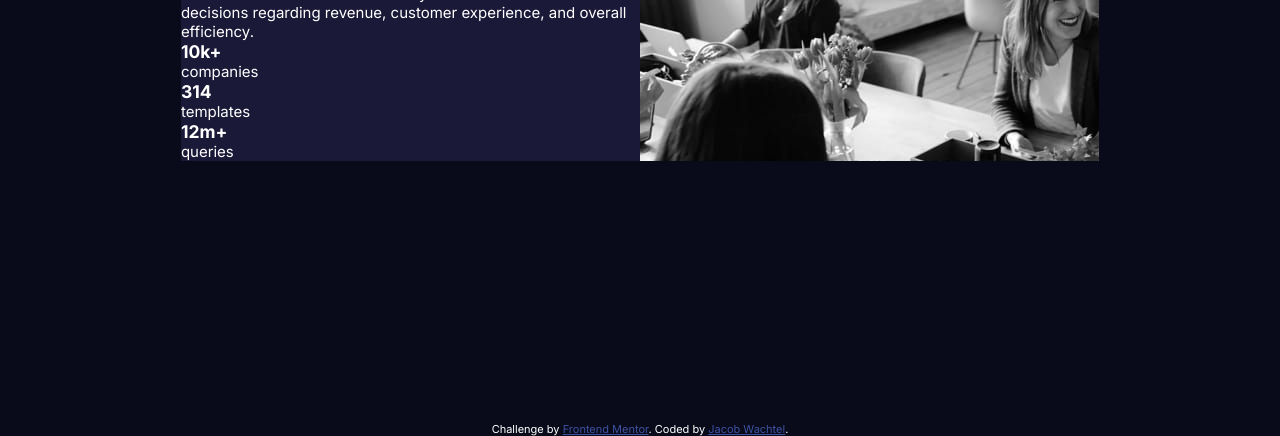
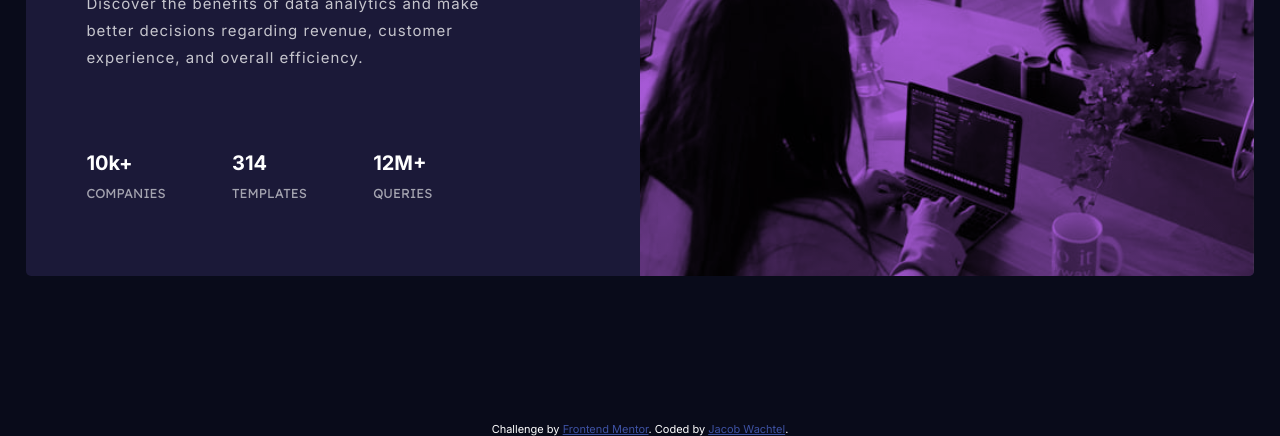
Before and after one commit to jacobwachtel/preview-card-component, a plain HTML site: page index.html in a window 1280 px wide. Shown: the part 364-800 px from the top of the page. Drawn offline with Linux system fonts and the light colour scheme.

Commit message:
Finished structure and styling of Business Stats Preview Card Component

```diff
--- a/index.html
+++ b/index.html
@@ -18,47 +18,48 @@
 </head>
 <body>
 
-    <!-- MAIN CONTAINOR -->
+
     <div class="card">
-      <div class="content">
+      <div class="card__content">
+        <div class="card__heading">
           <h1 class="heading-primary">Get <span>insights</span> that help your business grow.</h1>
           <p class="paragraph">
             Discover the benefits of data analytics and make better decisions regarding revenue, customer experience, and overall efficiency.
           </p>
 
-        <!-- Company Statistics -->
+
+          <div class="social-proof">
             <div class="stats">
-          <div class="companies">
-            <h3 class="stat-1">10k+</h3>
-              <p>
+              <h3 class="stats__number">10k+</h3>
+                <p class="stats__type">
                   companies
                 </p>
 
             </div>
 
-
-          <div class="templates">
-            <h3 class="stat-2">314 </h3>
-              <p>
+            <div class="stats">
+              <h3 class="stats__number">314 </h3>
+                <p class="stats__type">
                   templates
                 </p>
 
             </div>
 
-          <div class="queries">
-            <h3 class="stat-3">12m+</h3>
-              <p>
+            <div class="stats">
+              <h3 class="stats__number">12M+</h3>
+                <p class="stats__type">
                   queries
                 </p>
 
             </div>
-
-
+          </div>
         </div>
       </div>
 
-      <!-- IMAGE CONTAINOR -->
-      <div class="img"></div>
+
+      <div class="img">
+
+      </div>
 
 
     </div>
--- a/style.css
+++ b/style.css
@@ -9,9 +9,14 @@
     --bg-color-card: hsl(244, 38%, 16%);
     --color-tertiary: hsl(277, 64%, 61%);
 
-    --color-white: hsl(0, 0%, 100%);
-    --color-white-2: hsla(0, 0%, 100%, 0.75);
-    --color-white-3: hsla(0, 0%, 100%, 0.6);
+    --color-white: #fff;
+    --color-white-2: rgba(255, 255, 255, 0.75);
+    --color-white-3: rgba(255, 255, 255, 0.6);
+
+    --font-inter: 'Inter',
+    sans-serif;
+    --font-lexend: 'Lexend Deca',
+    sans-serif;
 }
 
 html {
@@ -23,7 +28,6 @@ body {
     height: 100vh;
     box-sizing: border-box;
     font-family: 'Inter', sans-serif;
-    /* font-family: 'Lexend Deca', sans-serif; */
     font-size: 1.5rem;
     background-color: var(--bg-color);
     color: var(--color-white);
@@ -38,22 +42,69 @@ body {
     max-width: 144rem;
     display: flex;
     background-color: var(--bg-color-card);
-    /* margin-bottom: 40rem; */
+    border-radius: 5px;
+    overflow: hidden;
 }
 
-.content {
+.card__content {
     width: 50%;
 }
 
+.card__heading {
+    padding: 6rem;
+    padding-right: 8rem;
+}
+
+.heading-primary {
+    font-size: 4rem;
+    padding-bottom: 1rem;
+}
+
+.heading-primary span {
+    color: var(--color-tertiary);
+}
 
 
+.paragraph {
+    padding: 2.5rem 4rem 8rem 0;
+    font-size: 1.5rem;
+    font-family: var(--font-inter);
+    color: var(--color-white-2);
+    line-height: 1.8;
+    letter-spacing: .1rem;
+}
+
+.social-proof {
+    width: 75%;
+    padding-bottom: 1.5rem;
+    display: flex;
+    align-items: center;
+    justify-content: space-between;
+}
+
+.stats__number {
+    font-size: 2rem;
+    padding-right: 1.5rem;
+}
+
+.stats__type {
+    padding-top: 1rem;
+    font-size: 1.3rem;
+    font-family: var(--font-lexend);
+    font-weight: 400;
+    color: var(--color-white-3);
+    text-transform: uppercase;
+}
 
 .img {
     width: 50%;
-    background-image: url(./images/image-header-desktop.jpg);
+    background-image: linear-gradient(to bottom, hsla(277, 64%, 61%, 1),
+        hsla(277, 64%, 61%, 1)),
+        url(./images/image-header-desktop.jpg);
+    background-position: top;
+    background-size: cover;
+    background-blend-mode: multiply;
 }
-
-
 
 .attribution {
     position: absolute;
```
Lines whose indentation alone changed are shown as unchanged.
